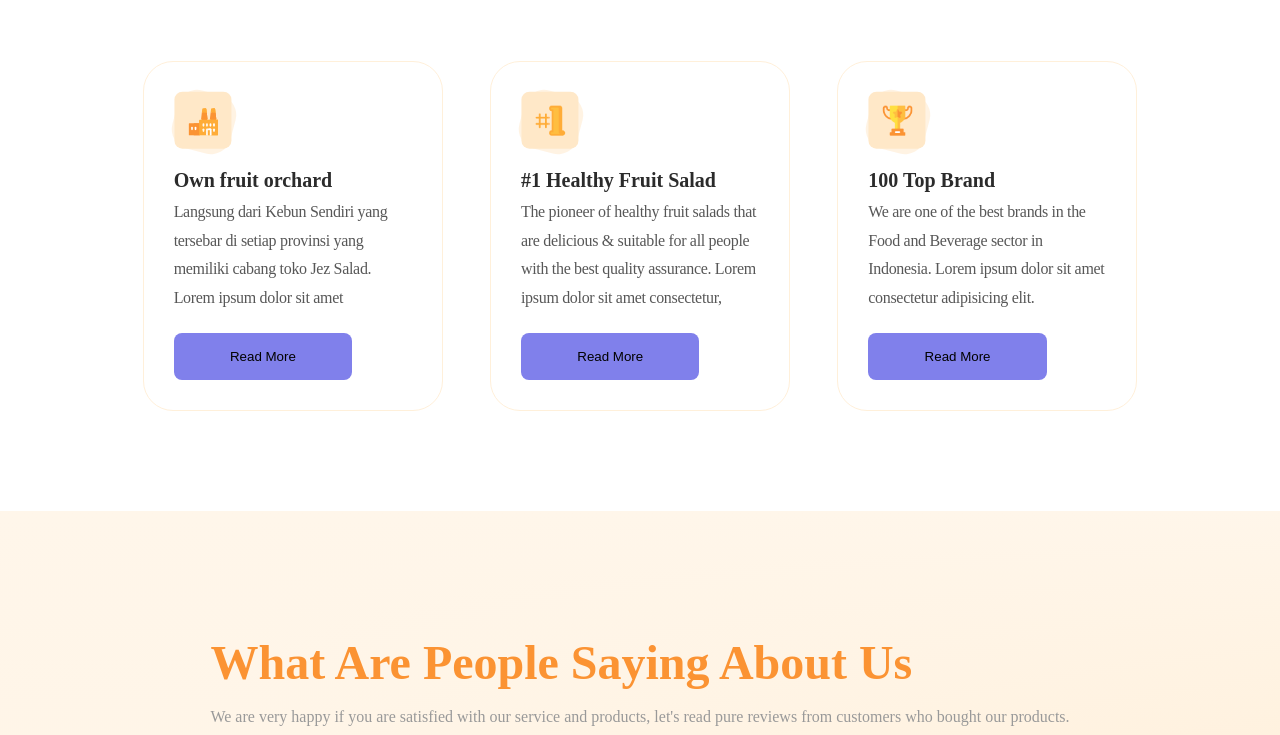
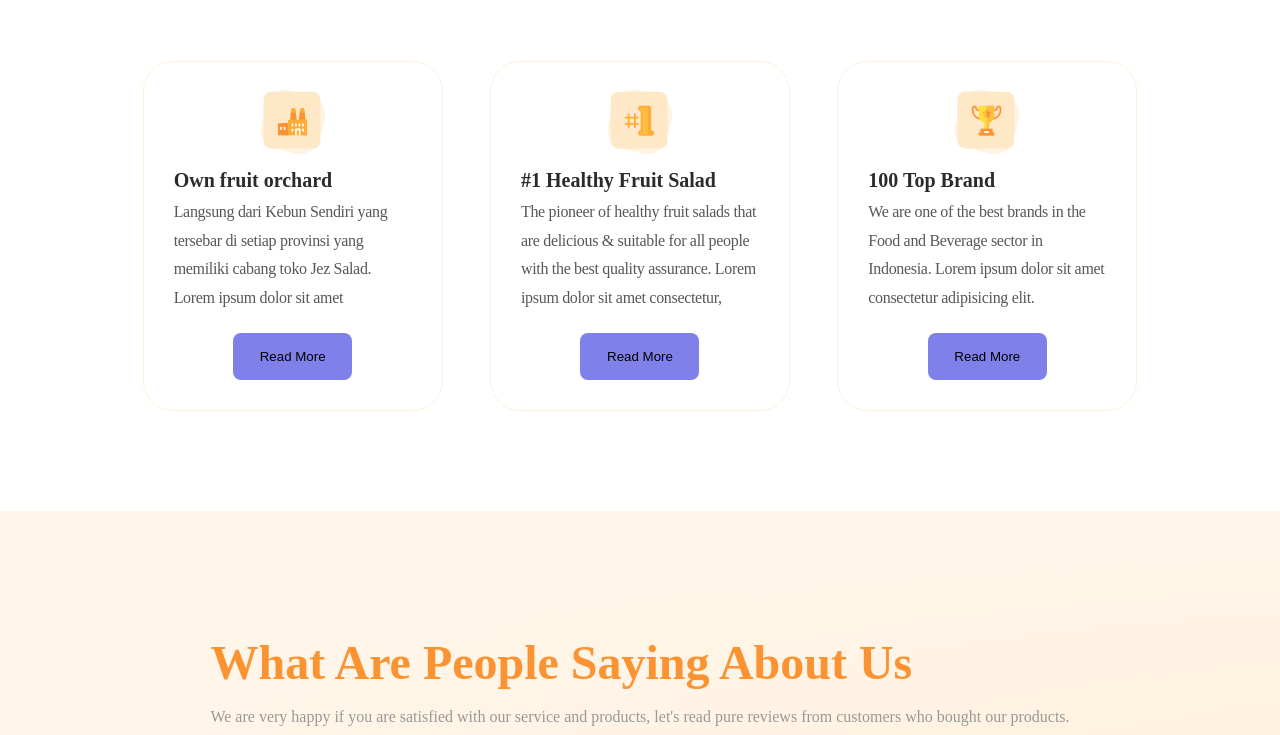
Before and after one commit to sibomana123/-salade-site, a plain HTML site: page index.html in a window 1280 px wide. Shown: the part 1005-1740 px from the top of the page. Drawn offline with Linux system fonts and the light colour scheme.

Commit message:
Addition of transionn

```diff
--- a/styles.css
+++ b/styles.css
@@ -300,8 +300,8 @@ color: var(--btn-col);
 .modal_container {
   display: flex;
   flex-direction: column;
+  align-items: center;
   padding: 30px;
-  align-items: flex-start;
   gap: 10px;
   width: 300px;
   border-radius: 30px;
@@ -343,20 +343,22 @@ color: var(--btn-col);
 
 
 .modal_container .more {
-  position: relative;
-  display: flex;
-  justify-content: center;
-  align-items: center;
-  gap: 0.6rem;
+
   background-color: rgb(128, 128, 235);
   padding: 1rem;
-  width: 75%;
   margin-top: 0.7rem;
   border-radius: 8px;
   cursor: pointer;
   outline: none;
   border: none;
+  width: 50%;
+}
 
+.modal_container .more:hover {
+  background-color: rgb(16, 225, 218);
+  color: red;
+  font-size: 17px;
+  transition: ease-in 2ms;
 }
 
 .more::before {
```
